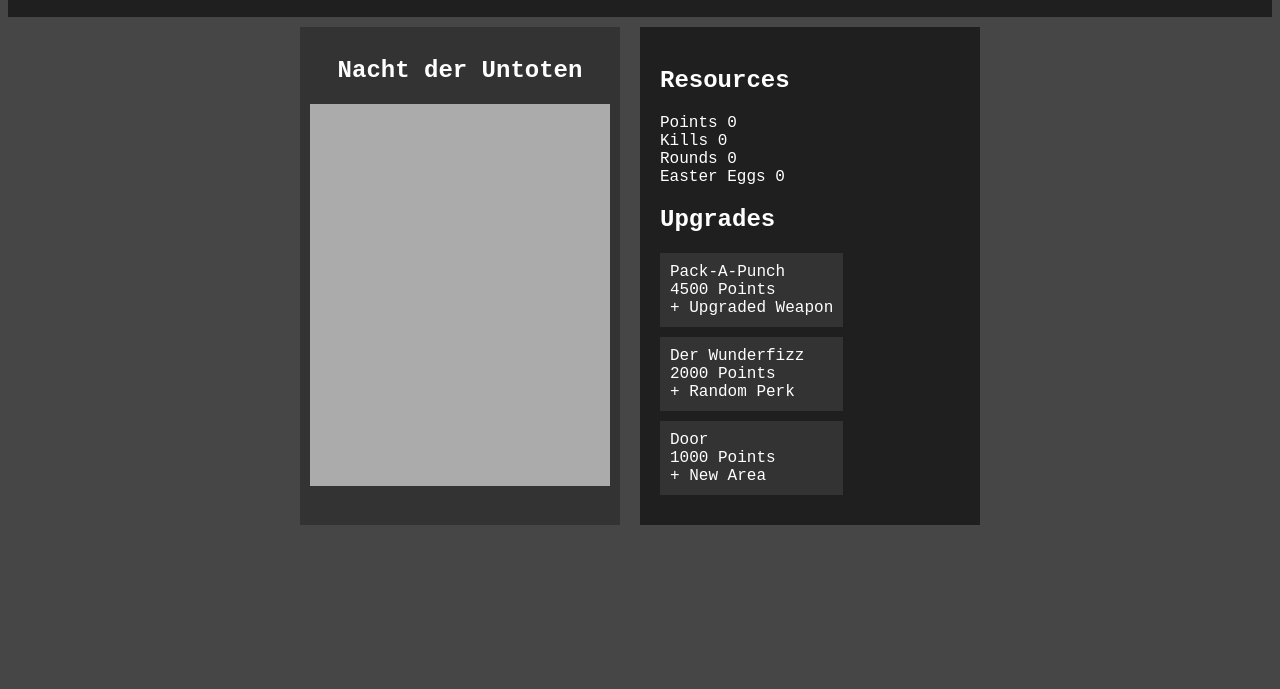
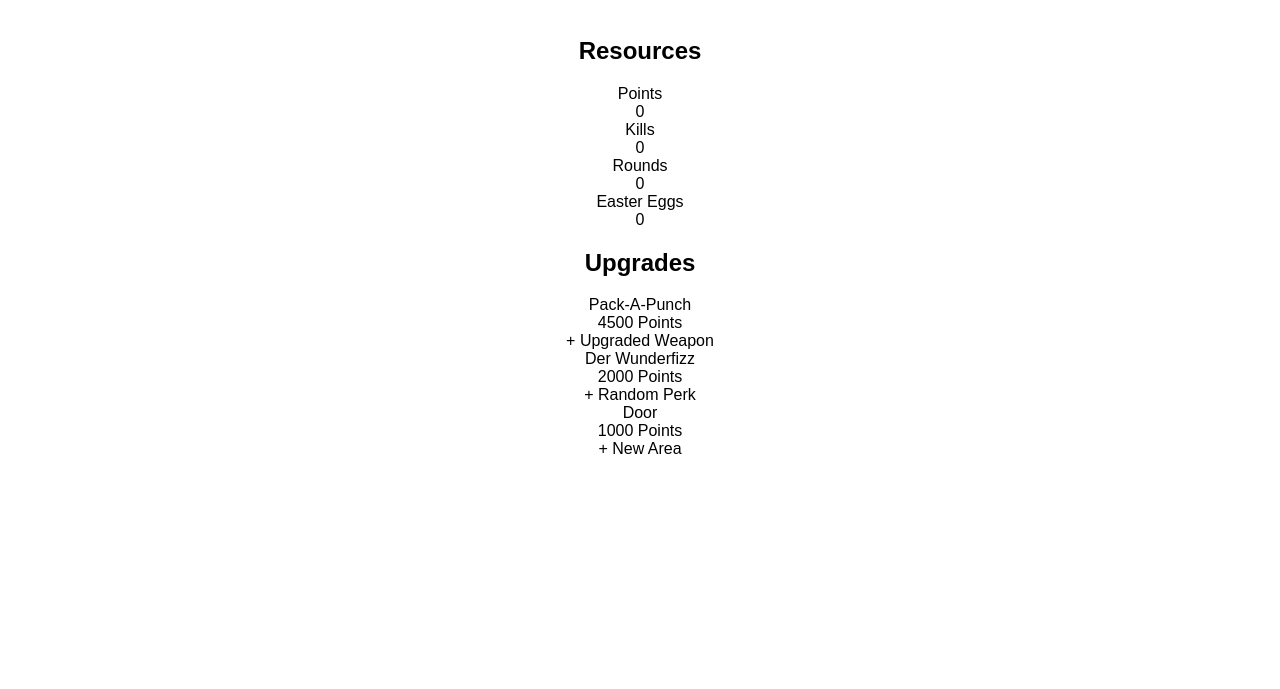
Before and after one commit to austenweaver/zombie-incremental, a website: page index.html in a window 1280 px wide. Shown: the part 111-800 px from the top of the page. Drawn offline with nearby package versions, Linux system fonts and the light colour scheme.

Commit message:
Refactor CSS styles for improved layout and room representation

```diff
--- a/resources/styles/index.css
+++ b/resources/styles/index.css
@@ -1,75 +1,44 @@
 body {
-	font-family: Monospace, sans-serif;
-	color: white;
-	background-color: #464646;
+	font-family: Arial, sans-serif;
+	text-align: center;
+	margin: 20px;
 }
 
-.header {
-	background-color: #1f1f1f;
-	padding: 20px;
-	text-align: center;
-}
-
-.content {
+#map {
 	display: flex;
 	flex-wrap: wrap;
 	justify-content: center;
+	gap: 100px;
 }
 
-.content * {
-	display: inline-block;
+.room {
+	display: grid;
+	grid-template-columns: repeat(5, 30px); /* Adjust for room grid size */
+	gap: 2px;
 }
 
-.game {
-	background-color: #333333;
-	padding: 20px;
-	margin-bottom: 20px;
-	min-width: 300px;
-	margin: 10px 10px;
-	max-width: 300px;
-	text-align: center;
-	padding: 10px;
+.cell {
+	width: 30px;
+	height: 30px;
+	border: 1px solid #ccc;
 }
 
-.game * {
-	display: block;
+.cell.empty {
+	background-color: #f0f0f0;
 }
 
-#map {
-	background-color: #ABABAB;
-	height: 80%;
-	width: auto;
-	margin: 10px auto;
+.cell.wall {
+	background-color: grey;
 }
 
-.sidebar {
-	background-color: #1f1f1f;
-	padding: 20px;
-	max-width: 300px;
-	min-width: 300px;
-	margin: 10px 10px;
+.cell.door {
+	background-color: #ffa500;
 }
 
-canvas {
-	background-color: #222222;
-	height: 100%;
-	width: 100%;
+.cell.weapon {
+	background-color: #00f;
 }
 
-.sidebar-content * {
-	display: block;
+.cell.spawn {
+	background-color: #0f0;
 }
-
-.resource * {
-	display: inline-block;
-}
-
-.upgrade {
-	background-color: #333333;
-	padding: 10px;
-	margin-bottom: 10px;
-}
-
-#mapName {
-
-}
```
